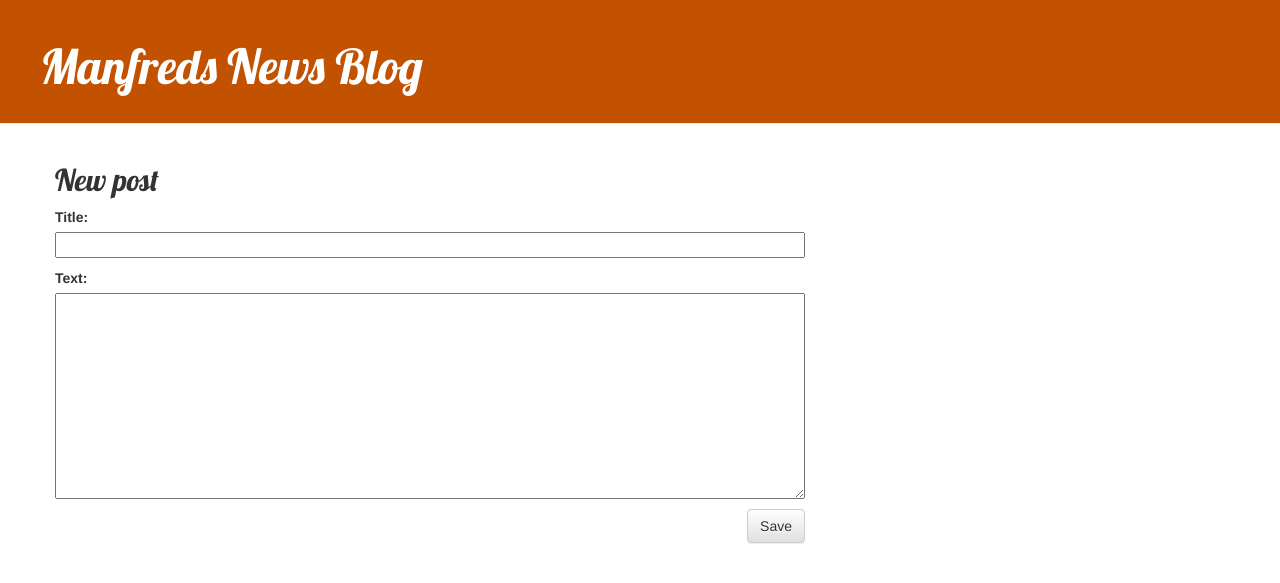
After one commit to steineck/my-first-blog, a Django app: page /post/new in a window 1280 px wide. The commit adds this page. Shown: the top 583 px of the page. Run offline with Django 3.2, Linux system fonts and the light colour scheme; some libraries are stand-ins or nearby versions.

Commit message:
Views hinzugefügt die neue Artikel aufnehmen und alte bearbeiten lassen

```diff
--- /dev/null
+++ b/blog/forms.py
@@ -0,0 +1,8 @@
+from django import forms
+from .models import Post
+
+class PostForm(forms.ModelForm):
+
+    class Meta:
+        model = Post
+        fields =('title','text')
--- a/blog/templates/blog/base.html
+++ b/blog/templates/blog/base.html
@@ -9,6 +9,9 @@
     </head>
     <body>
       <div class="page-header">
+        {% if user.is_authenticated %}
+        <a href="{% url 'post_new' %}" class="top-menu"><span class="glyphicon glyphicon-plus"></span></a>
+        {% endif %}
         <h1><a href="/">Manfreds News Blog</a></h1>
     </div>
     <div class="content container">
--- a/blog/templates/blog/post_detail.html
+++ b/blog/templates/blog/post_detail.html
@@ -6,6 +6,7 @@
                 {{ post.published_date }}
             </div>
         {% endif %}
+        <a class="btn btn-default" href="{% url 'post_edit' pk=post.pk %}"><span class="glyphicon glyphicon-pencil"></span></a>
         <h2>{{ post.title }}</h2>
         <p>{{ post.text|linebreaksbr }}</p>
     </div>
--- /dev/null
+++ b/blog/templates/blog/post_edit.html
@@ -0,0 +1,9 @@
+{% extends 'blog/base.html' %}
+
+{% block content %}
+    <h2>New post</h2>
+    <form method="POST" class="post-form">{% csrf_token %}
+        {{ form.as_p }}
+        <button type="submit" class="save btn btn-default">Save</button>
+    </form>
+{% endblock %}
--- a/blog/templates/blog/post_list.html
+++ b/blog/templates/blog/post_list.html
@@ -4,6 +4,7 @@
                   <div class="post">
                       <div class="date">
                           <p>published: {{ post.published_date }}</p>
+                          <p>Author :{{ post.author }}</p>
                       </div>
                       <h2><a href="{%url 'post_detail' pk=post.pk %}">{{ post.title }}</a></h2>
                       <p>{{ post.text|linebreaksbr }}</p>
--- a/blog/urls.py
+++ b/blog/urls.py
@@ -4,5 +4,7 @@ from . import views
 urlpatterns = [
     path('',views.post_list, name='post_list'),
     path('post/<int:pk>/', views.post_detail, name='post_detail'),
+    path('post/new',views.post_new, name='post_new'),
+    path('post/<int:pk>/edit', views.post_edit, name='post_edit'),
 
 ]
--- a/blog/views.py
+++ b/blog/views.py
@@ -1,6 +1,8 @@
 from django.shortcuts import render, get_object_or_404
 from django.utils import timezone
 from .models import Post
+from .forms import PostForm
+from django.shortcuts import redirect
 
 def post_list(request):
     posts = Post.objects.all
@@ -10,3 +12,31 @@ def post_list(request):
 def post_detail(request, pk):
     post = get_object_or_404(Post, pk=pk)
     return render(request, 'blog/post_detail.html',{'post':post})
+
+def post_new(request):
+    if request.method =="POST":
+        form = PostForm(request.POST)
+        if form.is_valid():
+            post = form.save(commit=False)
+            post.author = request.user
+            post.published_date = timezone.now()
+            post.save()
+            return redirect('post_detail',pk=post.pk)
+    else:
+        form = PostForm()
+
+    return render(request, 'blog/post_edit.html', {'form':form})
+
+def post_edit(request, pk):
+    post = get_object_or_404(Post, pk=pk)
+    if request.method == "POST":
+        form =PostForm(request.POST, instance=post)
+        if form.is_valid():
+            post = form.save(commit=False)
+            post.author = request.user
+            post.published_date = timezone.now()
+            post.save()
+            return redirect('post_detail', pk=post.pk)
+    else:
+        form = PostForm(instance=post)
+    return render(request,'blog/post_edit.html', {'form': form})
--- a/mysite/urls.py
+++ b/mysite/urls.py
@@ -19,4 +19,5 @@ from django.urls import path, include
 urlpatterns = [
     path('admin/', admin.site.urls),
     path('',include('blog.urls')),
+
 ]
```
